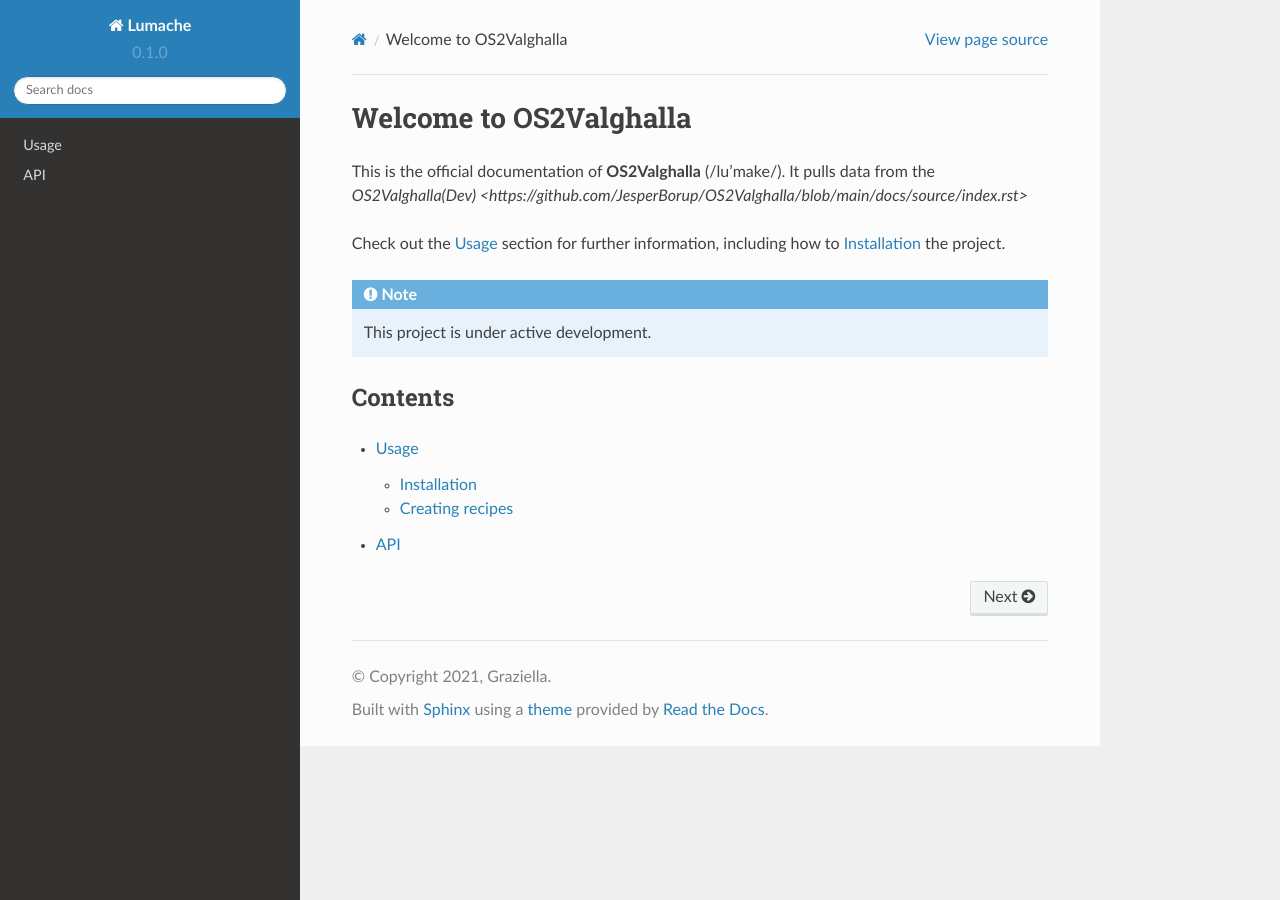
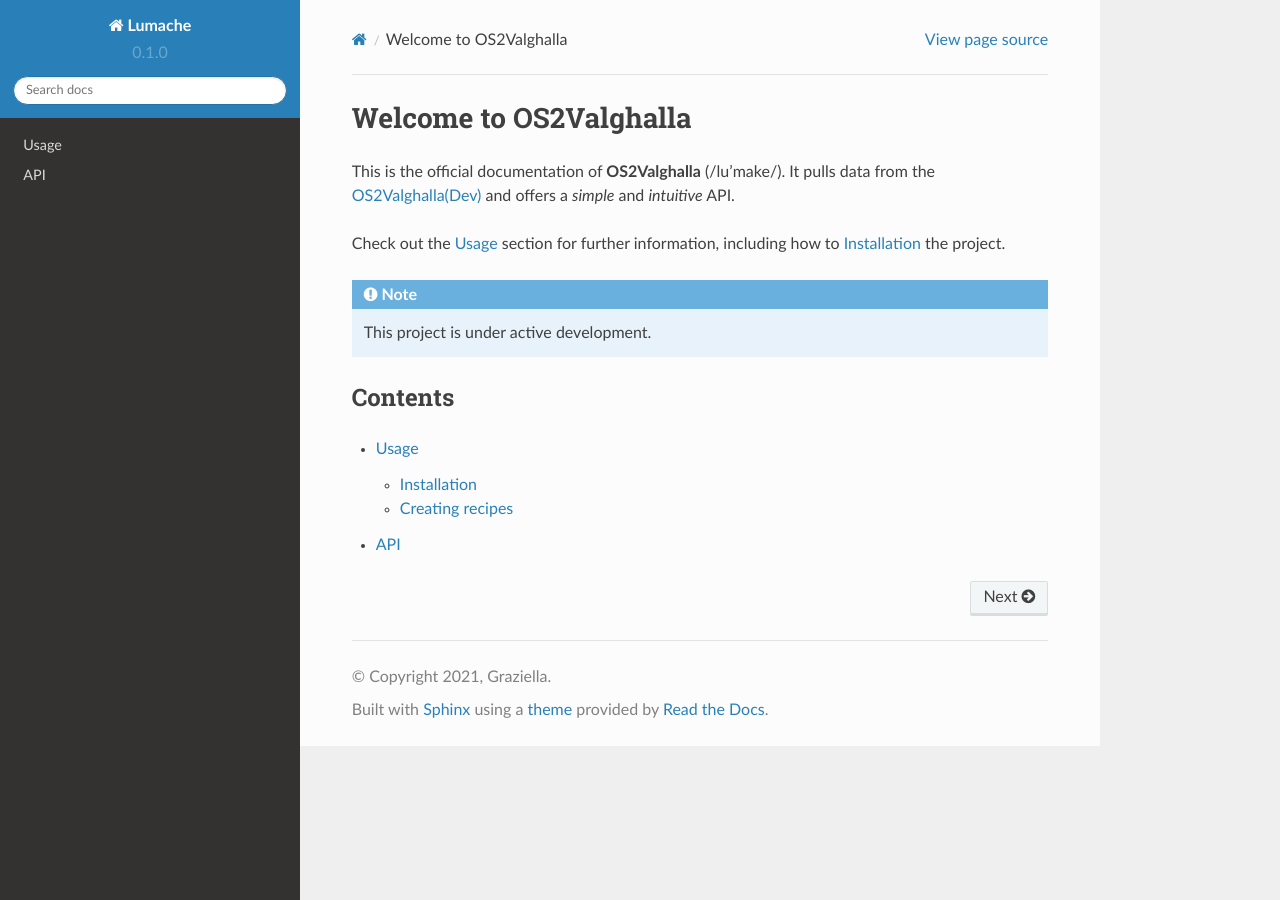
Before and after one commit to JesperBorup/OS2Valghalla, a Sphinx documentation site: the page built from docs/source/index.rst, in a window 1280 px wide. Built offline with Sphinx 7.4.7 and the Read the Docs theme 2.0.0, drawn with Linux system fonts in a browser that asks for light colours.

Commit message:
updated index

```diff
--- a/docs/source/index.rst
+++ b/docs/source/index.rst
@@ -2,8 +2,8 @@
 ===================================
 
 This is the official documentation of **OS2Valghalla** (/lu'make/).
-It pulls data from the `OS2Valghalla(Dev) <https://github.com/JesperBorup/OS2Valghalla/blob/main/docs/source/index.rst>`
-
+It pulls data from the `OS2Valghalla(Dev) <https://world.openfoodfacts.org/>`_
+and offers a *simple* and *intuitive* API.
 
 Check out the :doc:`usage` section for further information, including
 how to :ref:`installation` the project.
```
